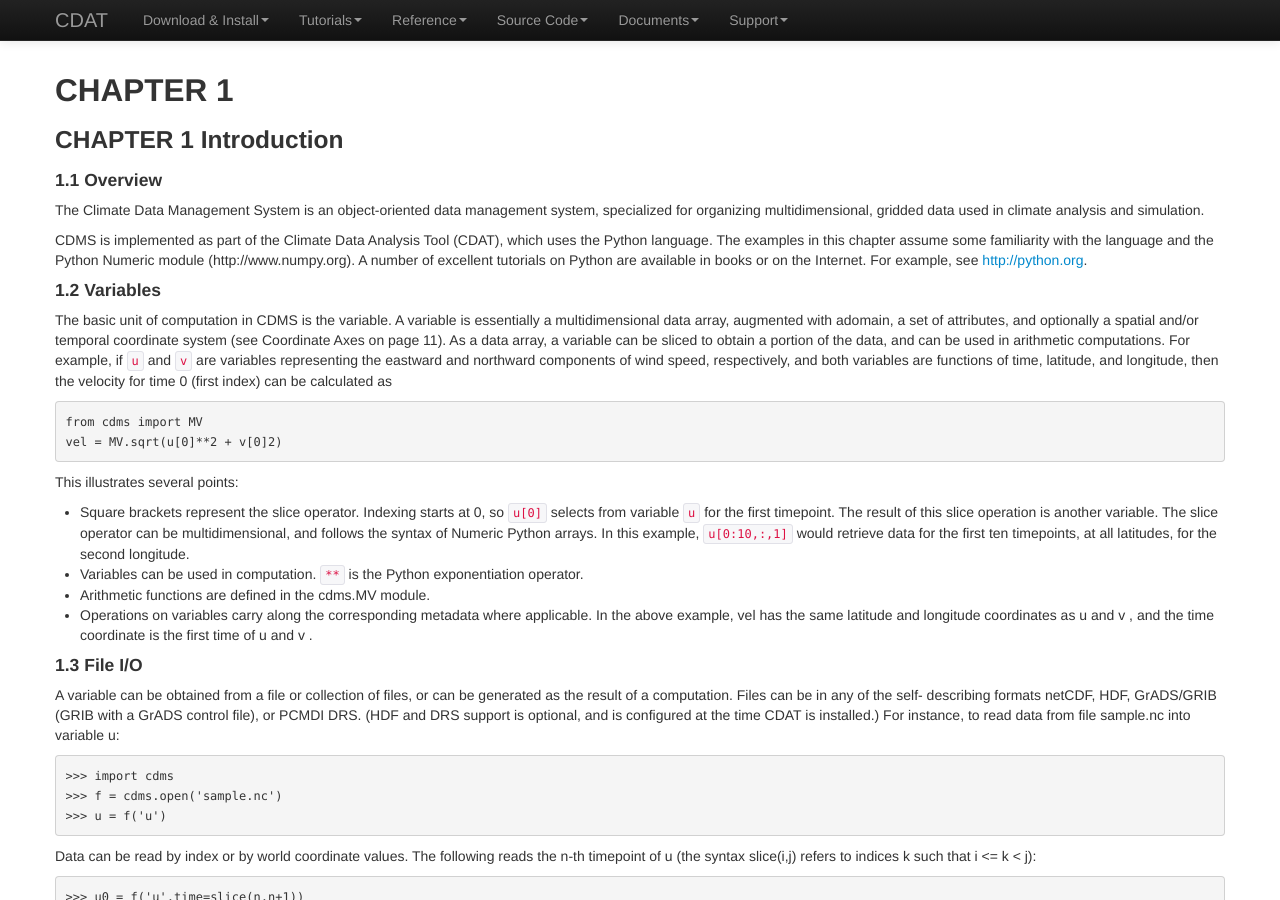
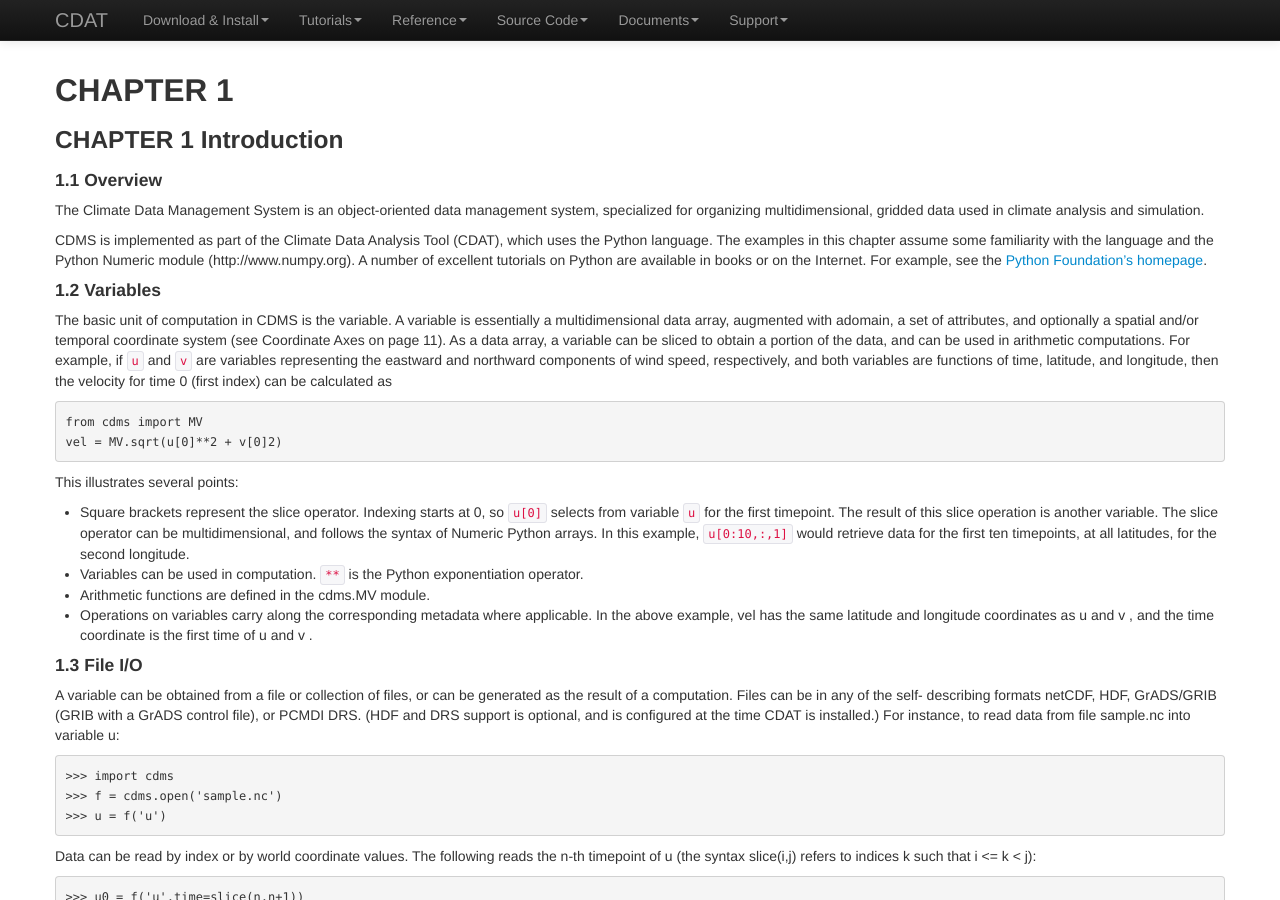
Before and after one commit to CDAT/cdat-old-site, a Jekyll site: the page built from cdms/cdms_chapter_1.md, in a window 1280 px wide and 900 px high. Built offline with Jekyll 4.4.1, drawn with Linux system fonts in a browser that asks for light colours; nearby versions of some CDN libraries.

Commit message:
Changed the link to python.org to be a bit more descriptive, and made it a link instead of just a URL.

```diff
--- a/cdms/cdms_chapter_1.md
+++ b/cdms/cdms_chapter_1.md
@@ -15,9 +15,7 @@ title: CDAT CDMS Chapter 1
 
 The Climate Data Management System is an object-oriented data management system, specialized for organizing multidimensional, gridded data used in climate analysis and simulation.
 
-CDMS is implemented as part of the Climate Data Analysis Tool (CDAT), which uses the Python language. The examples in this chapter assume some familiarity with the language and the Python Numeric module (http://www.numpy.org). A number of excellent tutorials on Python are available in books or on the Internet. For example, see <http://python.org>.
-
-
+CDMS is implemented as part of the Climate Data Analysis Tool (CDAT), which uses the Python language. The examples in this chapter assume some familiarity with the language and the Python Numeric module (http://www.numpy.org). A number of excellent tutorials on Python are available in books or on the Internet. For example, see the [Python Foundation's homepage](http://python.org).
 
 <a name="1.2"></a>
 
```
